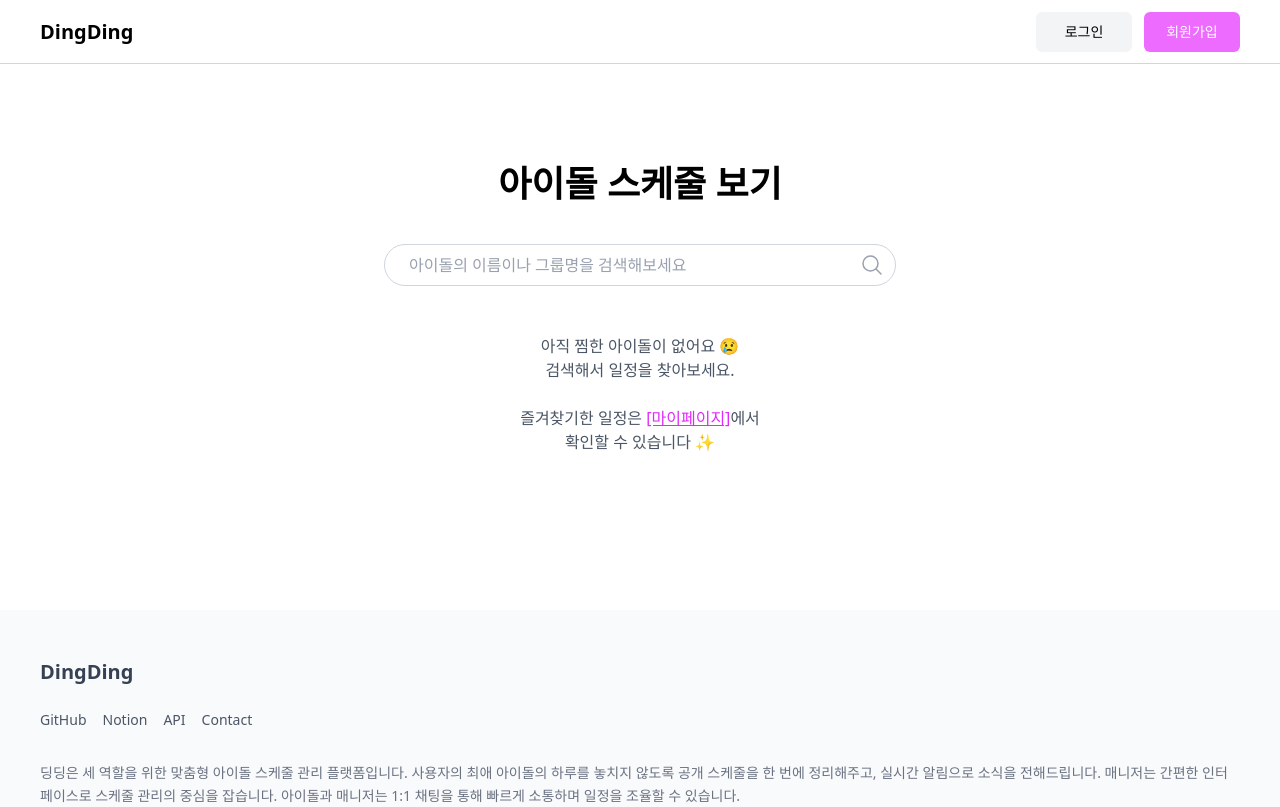
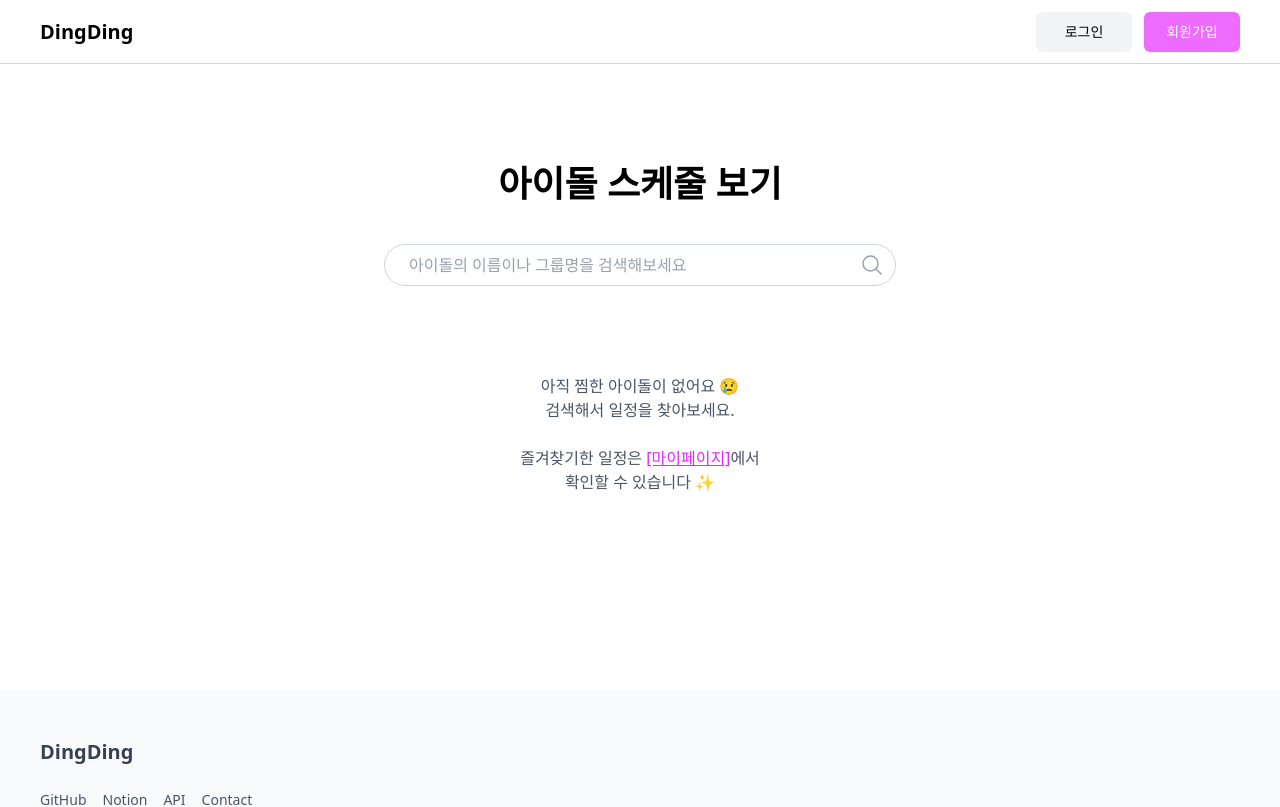
Before and after one commit to be-main-project-team5/main-FE, a React (Vite) app: page /search in a window 1280 px wide. Shown: the top 807 px of the page. Built offline with nearby package versions, Linux system fonts and the light colour scheme; no server answers.

Commit message:
💄 Style: 검색 페이지 빈 상태 안내 문구 간격 조정 (#156)

```diff
--- a/src/pages/idolSearch/IdolSearchPage.tsx
+++ b/src/pages/idolSearch/IdolSearchPage.tsx
@@ -65,7 +65,7 @@ export default function IdolSearchPage() {
         {isError && <ErrorMessage />}
 
         {!isLoading && !isError && shouldShowEmptyFavorites && (
-          <div className="mt-auto mb-16 md:mb-10">
+          <div className="mt-12 mb-14 md:mt-10 md:mb-20">
             <FavoriteEmptyState />
           </div>
         )}
```
